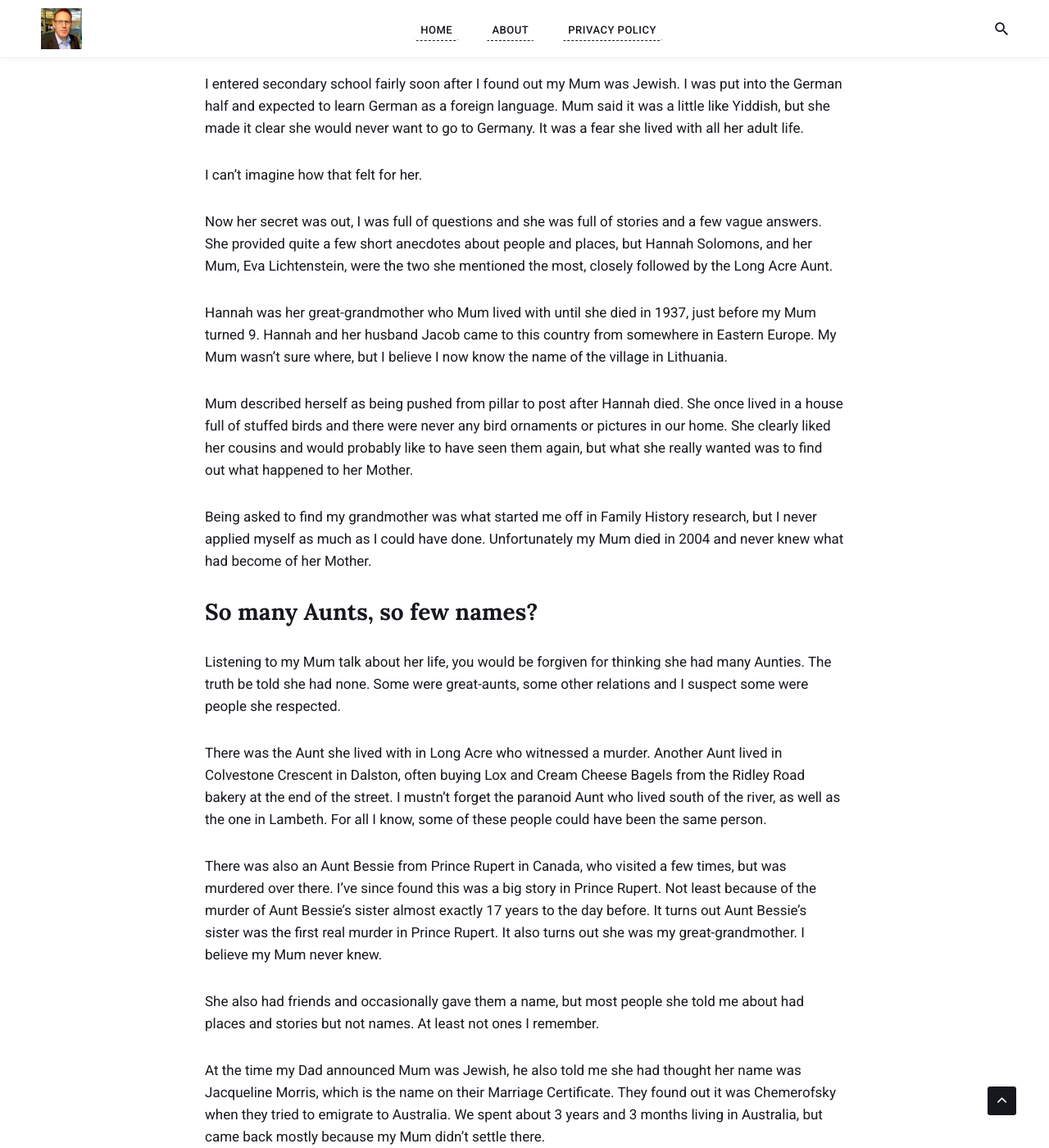
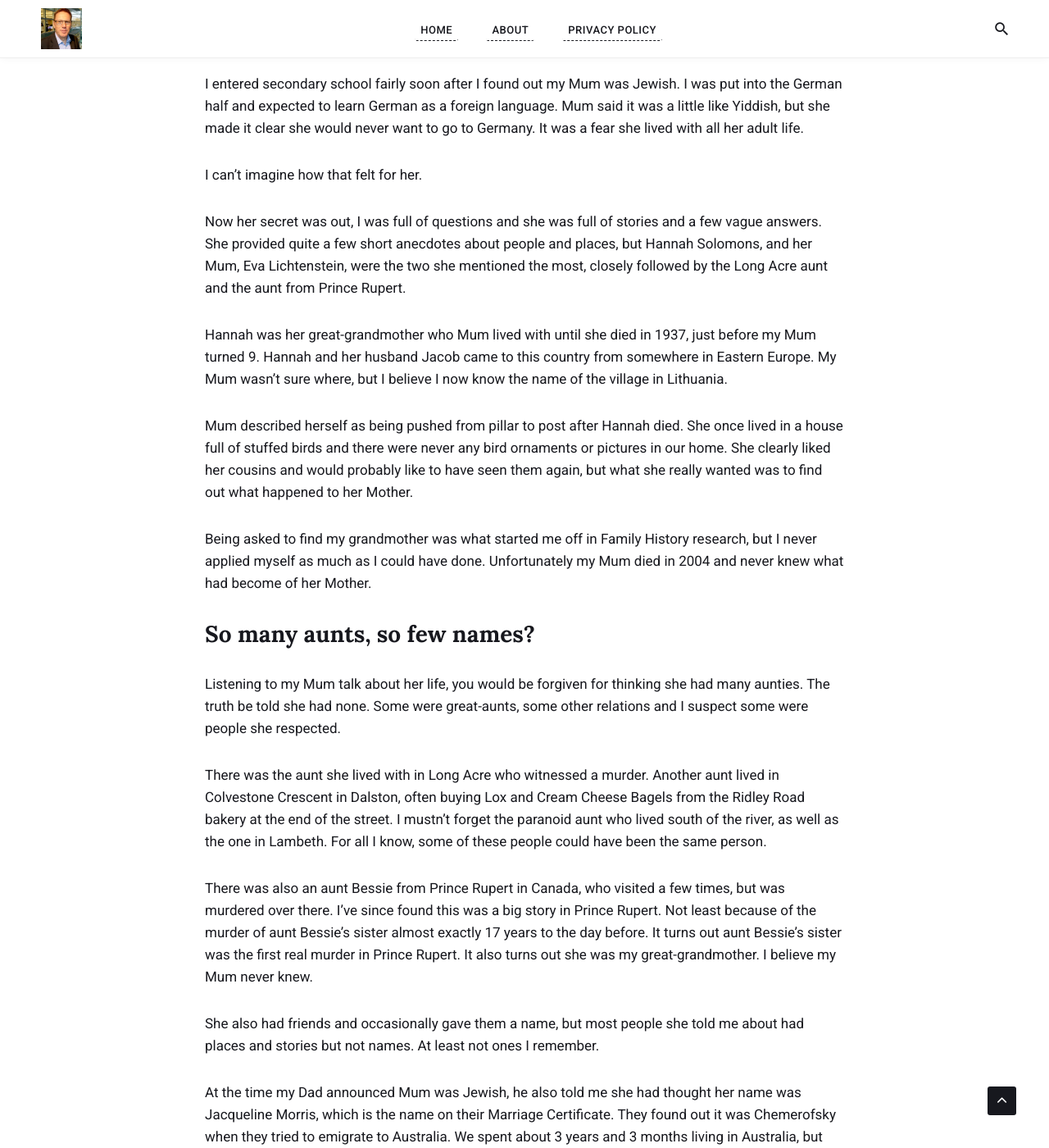
Before and after one commit to callenb/callenb.github.io, a Jekyll site: the page built from _posts/2019-07-31-wheres-grandma.md, in a window 1280 px wide and 1400 px high, scrolled down 1708 px. Shown: the whole window at 82% size. Built offline with Jekyll 4.4.1, drawn with Linux system fonts in a browser that asks for light colours; nearby versions of some CDN libraries; a script that is not in the unit is left out.

Commit message:
added aunt Bessy to Mum's favourites

```diff
--- a/_posts/2019-07-31-wheres-grandma.md
+++ b/_posts/2019-07-31-wheres-grandma.md
@@ -19,7 +19,7 @@ I entered secondary school fairly soon after I found out my Mum was Jewish.  I w
 
 I can't imagine how that felt for her.
 
-Now her secret was out, I was full of questions and she was full of stories and a few vague answers.  She provided quite a few short anecdotes about people and places, but Hannah Solomons, and her Mum, Eva Lichtenstein, were the two she mentioned the most, closely followed by the Long Acre Aunt.
+Now her secret was out, I was full of questions and she was full of stories and a few vague answers.  She provided quite a few short anecdotes about people and places, but Hannah Solomons, and her Mum, Eva Lichtenstein, were the two she mentioned the most, closely followed by the Long Acre aunt and the aunt from Prince Rupert.
 
 Hannah was her great-grandmother who Mum lived with until she died in 1937, just before my Mum turned 9.  Hannah and her husband Jacob came to this country from somewhere in Eastern Europe.  My Mum wasn't sure where, but I believe I now know the name of the village in Lithuania.
 
@@ -27,13 +27,13 @@ Mum described herself as being pushed from pillar to post after Hannah died.  Sh
 
 Being asked to find my grandmother was what started me off in Family History research, but I never applied myself as much as I could have done.  Unfortunately my Mum died in 2004 and never knew what had become of her Mother.
 
-## So many Aunts, so few names?
+## So many aunts, so few names?
 
-Listening to my Mum talk about her life, you would be forgiven for thinking she had many Aunties.  The truth be told she had none.  Some were great-aunts, some other relations and I suspect some were people she respected.
+Listening to my Mum talk about her life, you would be forgiven for thinking she had many aunties.  The truth be told she had none.  Some were great-aunts, some other relations and I suspect some were people she respected.
 
-There was the Aunt she lived with in Long Acre who witnessed a murder.  Another Aunt lived in Colvestone Crescent in Dalston, often buying Lox and Cream Cheese Bagels from the Ridley Road bakery at the end of the street.  I mustn't forget the paranoid Aunt who lived south of the river, as well as the one in Lambeth.  For all I know, some of these people could have been the same person.
+There was the aunt she lived with in Long Acre who witnessed a murder.  Another aunt lived in Colvestone Crescent in Dalston, often buying Lox and Cream Cheese Bagels from the Ridley Road bakery at the end of the street.  I mustn't forget the paranoid aunt who lived south of the river, as well as the one in Lambeth.  For all I know, some of these people could have been the same person.
 
-There was also an Aunt Bessie from Prince Rupert in Canada, who visited a few times, but was murdered over there.  I've since found this was a big story in Prince Rupert.  Not least because of the murder of Aunt Bessie's sister almost exactly 17 years to the day before.  It turns out Aunt Bessie's sister was the first real murder in Prince Rupert.  It also turns out she was my great-grandmother.  I believe my Mum never knew.
+There was also an aunt Bessie from Prince Rupert in Canada, who visited a few times, but was murdered over there.  I've since found this was a big story in Prince Rupert.  Not least because of the murder of aunt Bessie's sister almost exactly 17 years to the day before.  It turns out aunt Bessie's sister was the first real murder in Prince Rupert.  It also turns out she was my great-grandmother.  I believe my Mum never knew.
 
 She also had friends and occasionally gave them a name, but most people she told me about had places and stories but not names. At least not ones I remember.
 
```
